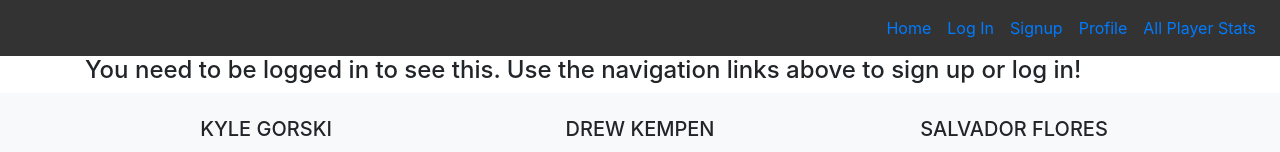
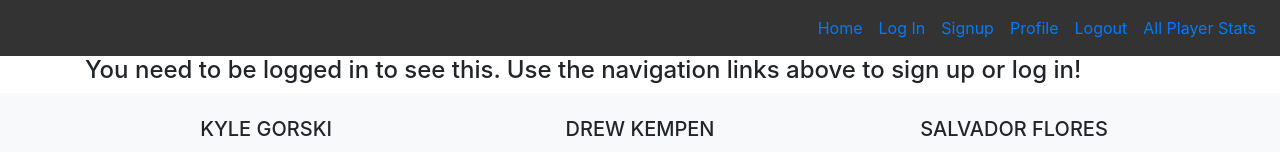
Before and after one commit to G3TSN1P3D/glowing-broccoli, a React (Create React App) app in the folder client/: page /profile in a window 1280 px wide. Shown: the top 152 px of the page. Built offline with nearby package versions, Linux system fonts and the light colour scheme; no server answers.

Commit message:
Fixed the infinity loop

```diff
--- a/client/src/components/navBar.js
+++ b/client/src/components/navBar.js
@@ -26,6 +26,9 @@ export default function Navbar() {
                     <li class="p-2">Profile</li>
                 </Link>
                 <Link to="/stats">
+                    <li class="p-2">Logout</li>
+                </Link>
+                <Link to="/stats">
                     <li class="p-2">All Player Stats</li>
                 </Link>
             </ul>
--- a/client/src/pages/Profile.js
+++ b/client/src/pages/Profile.js
@@ -11,6 +11,7 @@ import { QUERY_PROFILE } from '../utils/queries';
 import { NEW_PLAYER } from '../utils/mutations';
 
 import Auth from '../utils/auth'
+import { Button } from 'react-bootstrap';
 
 Modal.setAppElement("#root")
 
@@ -90,6 +91,9 @@ export default function Profile() {
     }
     console.log(data)
     const user = data.user
+    const useLogout = () => {
+        Auth.logout()
+    }
 
     return (
         <main>
@@ -98,7 +102,7 @@ export default function Profile() {
                 <button onClick={() => openModal()}>
                     Create a new player
                 </button>
-
+            <Button onClick={useLogout}>Logout</Button>
                 <Modal
 
 
--- a/client/src/pages/Signin.js
+++ b/client/src/pages/Signin.js
@@ -48,7 +48,7 @@ export default function Signup(props) {
             password: '',
           });
     }
-  },[formState])
+  },[])
 
 
     return (
```
